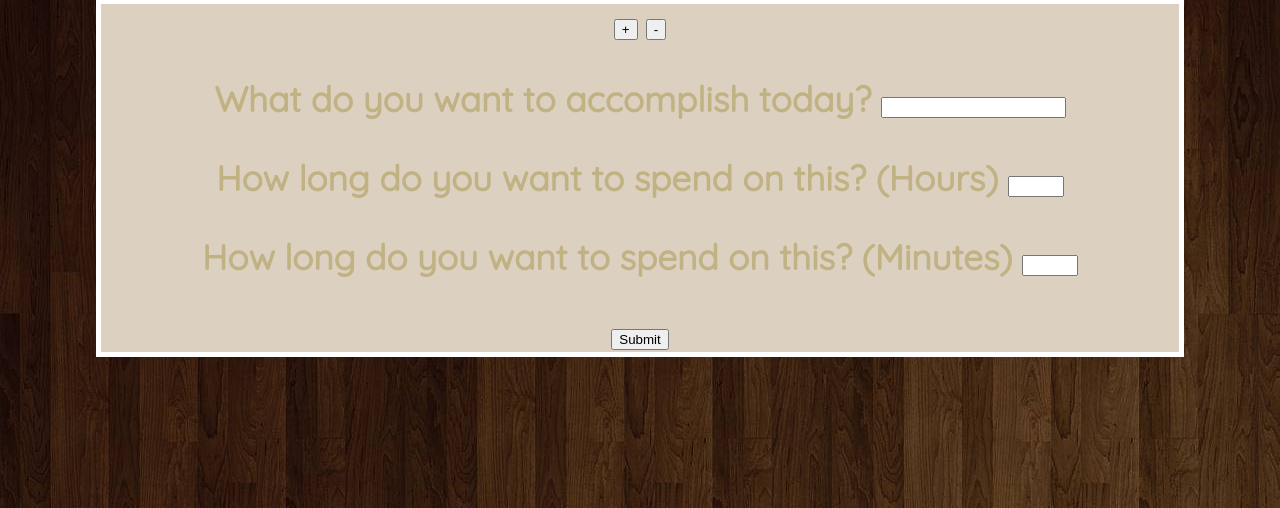
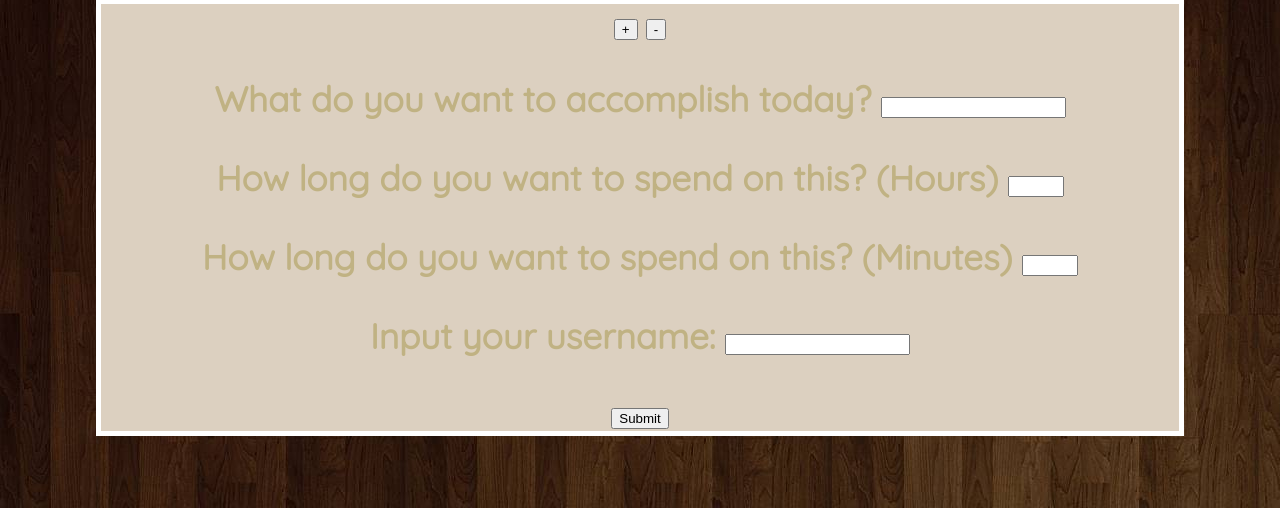
Before and after one commit to Georgeg10499/-goals, a Python web app: template templates/main.html in a window 1280 px wide. Shown: the part 292-800 px from the top of the page. Run offline with Jinja, Linux system fonts and the light colour scheme; the template is opened without the code that fills it, so the values that code supplies are empty; some libraries are stand-ins or nearby versions.

Commit message:
new changes

```diff
--- a/goalsDatabase.py
+++ b/goalsDatabase.py
@@ -4,6 +4,7 @@ from datetime import time
 class Goal(ndb.Model):
     target = ndb.StringProperty()
     expected_time = ndb.DateTimeProperty()
+    username = ndb.StringProperty()
 
 
 class Profile(ndb.Model):
--- a/main.py
+++ b/main.py
@@ -123,7 +123,7 @@ class Feed(webapp2.RequestHandler):
 class CreateUser(webapp2.RequestHandler):
     def get(self):
         user = users.get_current_user()
-        template = env.get_template('user.html')
+        template = env.get_template('profile.html')
         # If the user is logged in...
         if user:
             email_address = user.nickname()
--- a/templates/main.html
+++ b/templates/main.html
@@ -36,6 +36,7 @@
         <h3>What do you want to accomplish today? <input type="text" name="goal"></h3>
         <h3>How long do you want to spend on this? (Hours) <input type="number" name="hour" min="0" max="12"></h3>
         <h3>How long do you want to spend on this? (Minutes) <input type="number" name="minutes" min="0" max="59"></h3>
+        <h3>Input your username: <input type="text" name="username"></h3>
       </div>
     </div>
     <input type="submit" value="Submit">
```
